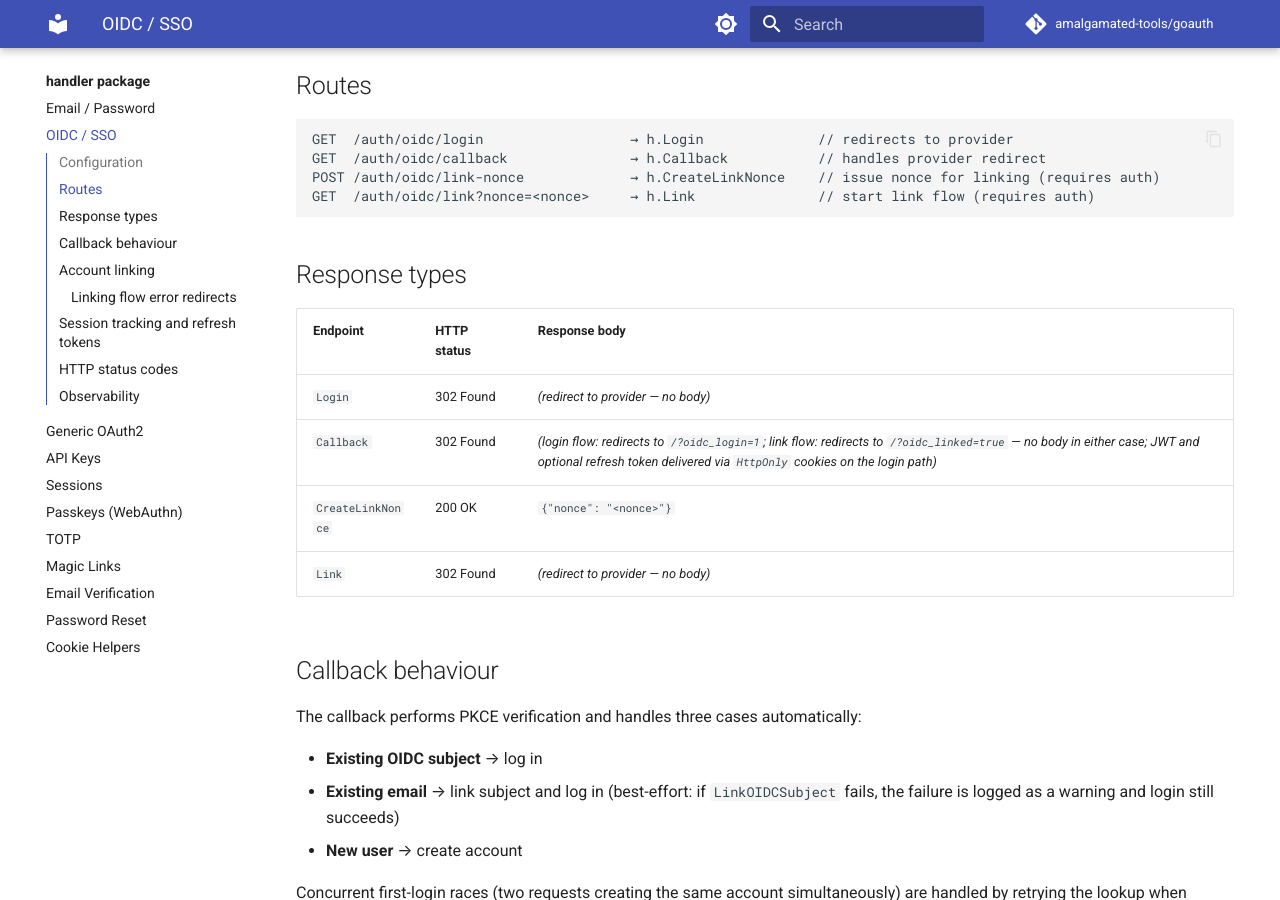
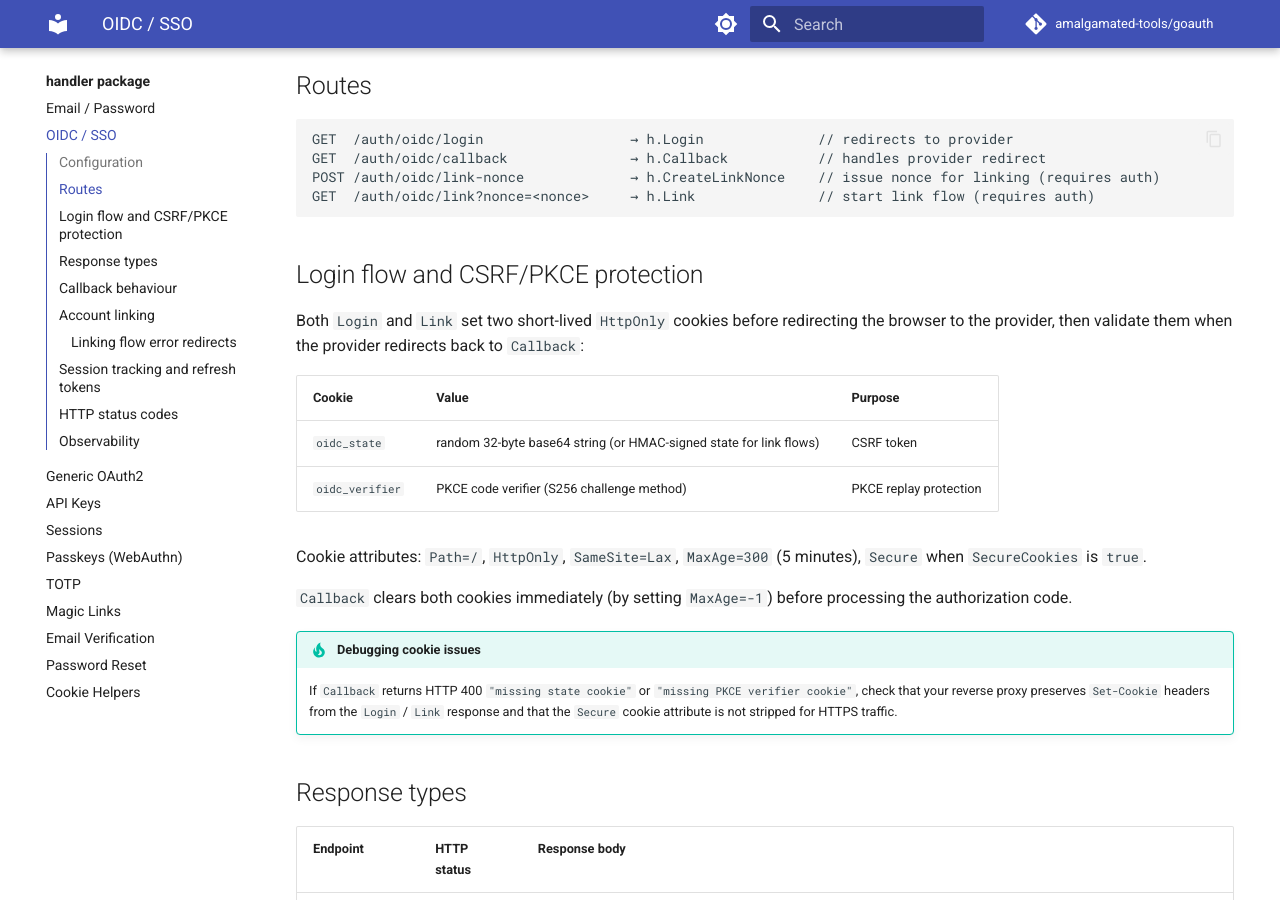
Before and after one commit to amalgamated-tools/goauth, an MkDocs documentation site: the page built from docs/handler/oidc.md, in a window 1280 px wide and 900 px high, scrolled down 843 px. Built offline with MkDocs 1.6.1 and Material for MkDocs 9.7.7, drawn with Linux system fonts in a browser that asks for light colours; comment, search, counter and statistics services are not loaded.

Commit message:
docs: document OIDC CSRF/PKCE flow cookies for Login and Link
Both Login and Link set oidc_state and oidc_verifier cookies via
redirectToProvider. Add a dedicated "Login flow and CSRF/PKCE protection"
section to oidc.md naming the cookie attributes, TTL, and debugging
guidance, mirroring the equivalent section added to oauth2.md in #334.

Co-authored-by: Copilot <223556219+Copilot@users.noreply.github.com>

````diff
--- a/docs/handler/oidc.md
+++ b/docs/handler/oidc.md
@@ -37,6 +37,22 @@ GET  /auth/oidc/callback               → h.Callback           // handles provi
 POST /auth/oidc/link-nonce             → h.CreateLinkNonce    // issue nonce for linking (requires auth)
 GET  /auth/oidc/link?nonce=<nonce>     → h.Link               // start link flow (requires auth)
 ```
+
+## Login flow and CSRF/PKCE protection
+
+Both `Login` and `Link` set two short-lived `HttpOnly` cookies before redirecting the browser to the provider, then validate them when the provider redirects back to `Callback`:
+
+| Cookie | Value | Purpose |
+|---|---|---|
+| `oidc_state` | random 32-byte base64 string (or HMAC-signed state for link flows) | CSRF token |
+| `oidc_verifier` | PKCE code verifier (S256 challenge method) | PKCE replay protection |
+
+Cookie attributes: `Path=/`, `HttpOnly`, `SameSite=Lax`, `MaxAge=300` (5 minutes), `Secure` when `SecureCookies` is `true`.
+
+`Callback` clears both cookies immediately (by setting `MaxAge=-1`) before processing the authorization code.
+
+!!! tip "Debugging cookie issues"
+    If `Callback` returns HTTP 400 `"missing state cookie"` or `"missing PKCE verifier cookie"`, check that your reverse proxy preserves `Set-Cookie` headers from the `Login` / `Link` response and that the `Secure` cookie attribute is not stripped for HTTPS traffic.
 
 ## Response types
 
````
